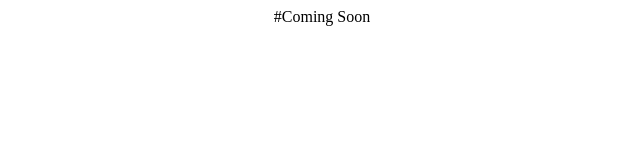
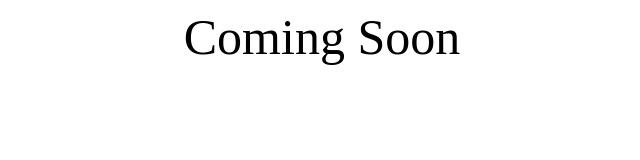
Before and after one commit to longxiaolong0227/longxiaolong0227.github.io, a plain HTML site: page index.html in a window 1280 px wide. Shown: the whole page, without its empty margins (318-958 px from the left). Drawn offline with Linux system fonts and the light colour scheme.

Commit message:
Update index.html

```diff
--- a/index.html
+++ b/index.html
@@ -1,3 +1,3 @@
-<p align="center">
-    #Coming Soon
+<p align="center" style="font-size:50px;">
+    Coming Soon
 </p>
```
